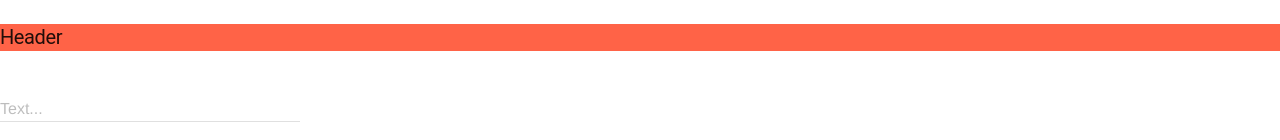
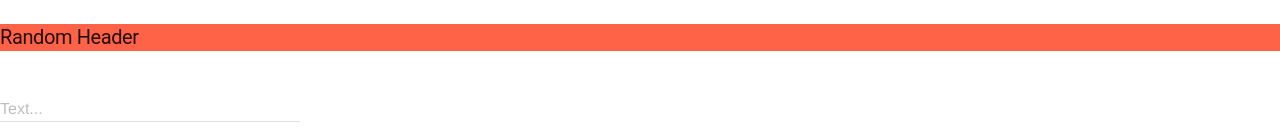
Before and after one commit to SHH-ICS/mdl-html-page-hh1508, a plain HTML site: page index.html in a window 1280 px wide. Shown: the top 140 px of the page. Drawn offline with nearby package versions, Linux system fonts and the light colour scheme; files that its build step writes are made by us from their sources.

Commit message:
Update index.html

```diff
--- a/index.html
+++ b/index.html
@@ -8,7 +8,7 @@
     <title>Random Title</title>
   </head>
   <body>
-    <h1 id="myHeader">Header</h1>
+   <h1>Random Header</h1>
   <form action="#">
       <div class="mdl-textfield mdl-js-textfield">
         <input class="mdl-textfield__input" type="text" id="sample1">
```
